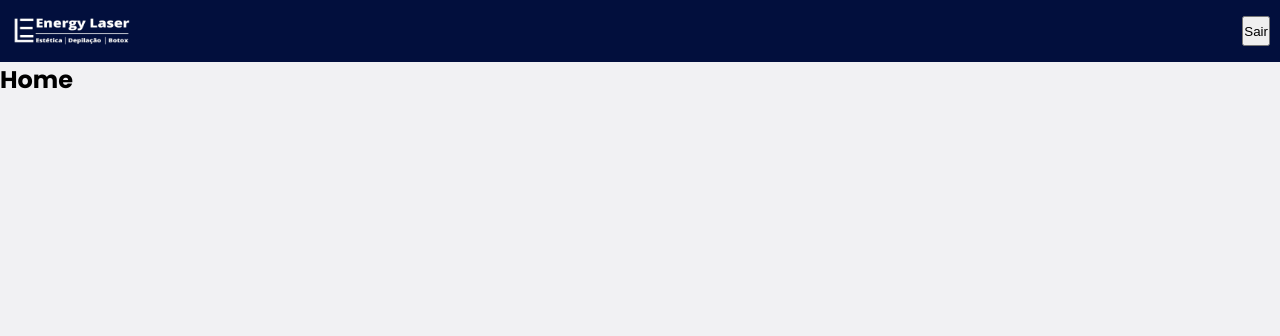
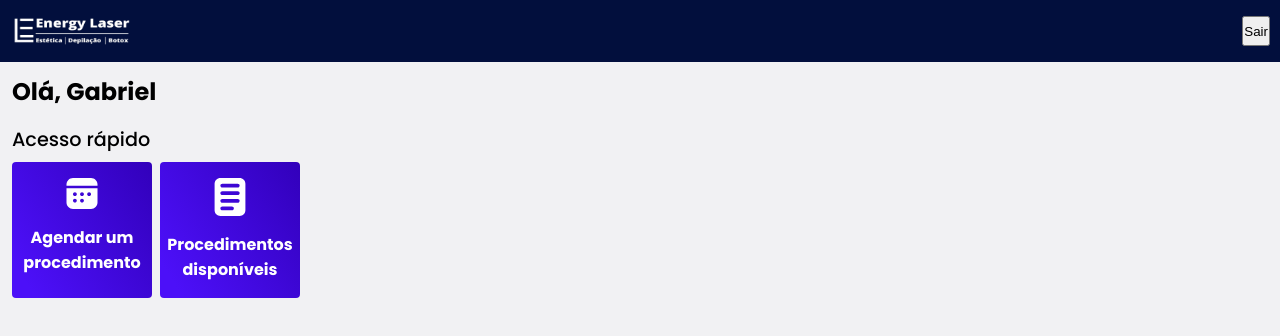
Before and after one commit to gabriel-teotonio/Energy-laser, a React (Vite) app: page /cliente/home in a window 1280 px wide. Shown: the top 336 px of the page. Built offline with nearby package versions, Linux system fonts and the light colour scheme.

Commit message:
feat: cria pagina inicial

```diff
--- a/src/main.jsx
+++ b/src/main.jsx
@@ -14,6 +14,7 @@ import { ListaAgendamento } from './routes/Agendamentos/ListaAgendamento';
 import { Agendar } from './routes/Agendar/Agendar';
 import { SignupCliente } from './routes/SignupCliente';
 import { RootCliente } from './routes/ClienteUser/rootCliente';
+import { HomeCliente } from './routes/ClienteUser/homeCliente';
 
 const router = createBrowserRouter([
   {
@@ -73,7 +74,7 @@ const router = createBrowserRouter([
       {
         index: true,
         path: "home",
-        element: <h2>Home</h2>
+        element: <HomeCliente />
       },
       {
         index: true,
--- /dev/null
+++ b/src/routes/ClienteUser/homeCliente.jsx
@@ -0,0 +1,69 @@
+import styled from "styled-components"
+import IconAgenda from "../../imgs/icon-agenda.svg"
+import IconPaper from "../../imgs/icon-paper.svg"
+
+export const ContainerActions = styled.div`
+   display: flex;
+   flex-direction: column;
+   gap: .5rem;
+   margin-top: 1rem;
+
+   h2{
+      font-size: 1.2rem;
+      font-weight: 500;
+   }
+`
+export const ListAction = styled.div`
+   display: flex;
+   gap: .5rem;
+`
+export const BoxAction = styled.div`
+   display: flex;
+   flex-direction: column;
+   align-items: center;
+   gap: 1rem;
+
+   padding: 1rem;
+   color: white;
+   border-radius: 4px;
+   background: linear-gradient(57deg, #4C10F8 10.32%, #3200bb 100%);
+
+
+
+   max-width: 140px;
+   text-align: center;
+   cursor: pointer;
+   transition: all .2s;
+
+   &:hover{
+      opacity: .8;
+   }
+
+   img{
+      width:32px;
+   }
+   h3{
+      font-size: 1rem;
+   }
+`
+
+export const HomeCliente = () => {
+  return (
+    <>
+    <h2>Olá, Gabriel</h2>
+    <ContainerActions>
+      <h2>Acesso rápido</h2>
+      <ListAction>
+         <BoxAction>
+            <img src={IconAgenda} alt="icone" />
+            <h3>Agendar um procedimento</h3>
+         </BoxAction>
+         <BoxAction>
+            <img src={IconPaper} alt="icone" />
+            <h3>Procedimentos disponíveis</h3>
+         </BoxAction>
+      </ListAction>
+    </ContainerActions>
+    </>
+  )
+}
--- a/src/routes/ClienteUser/rootCliente.jsx
+++ b/src/routes/ClienteUser/rootCliente.jsx
@@ -1,6 +1,11 @@
 import { Outlet } from "react-router-dom"
 import Logo from "../../imgs/logo-energy-laser.png"
 import styled from "styled-components"
+
+export const Container = styled.div``
+export const Main = styled.main`
+   padding: 12px;
+`
 
 export const Header = styled.header`
    display: flex;
@@ -15,12 +20,14 @@ export const Header = styled.header`
 
 export const RootCliente = () => {
   return (
-   <>
+   <Container>
    <Header>
       <img src={Logo} alt="logo" />
       <button>Sair</button>
    </Header>
-   <Outlet />
-   </>
+   <Main>
+      <Outlet />
+   </Main>
+   </Container>
   )
 }
```
Also changed, not shown: src/imgs/icon-agenda.svg (added), src/imgs/icon-paper.svg (added).
